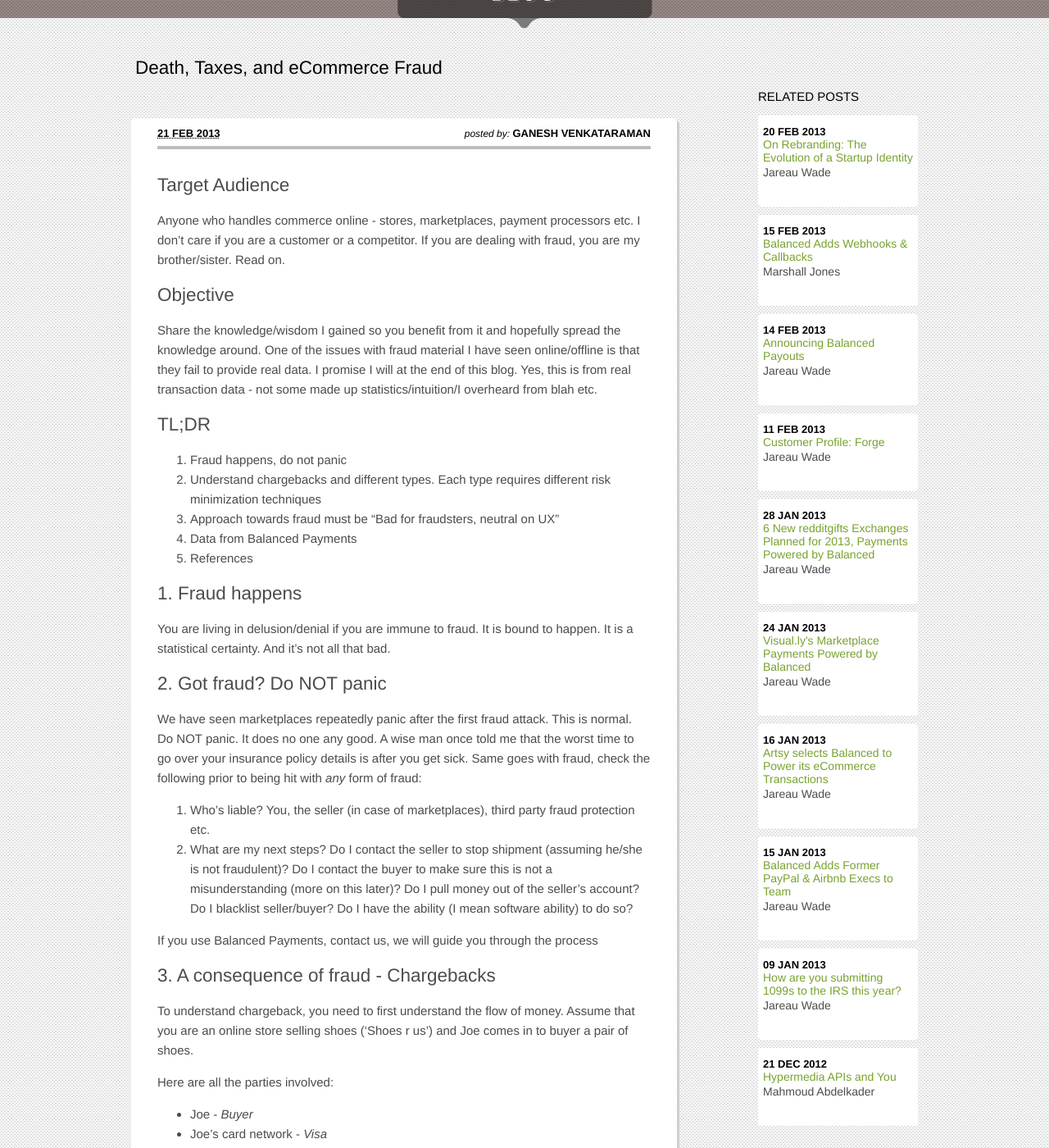
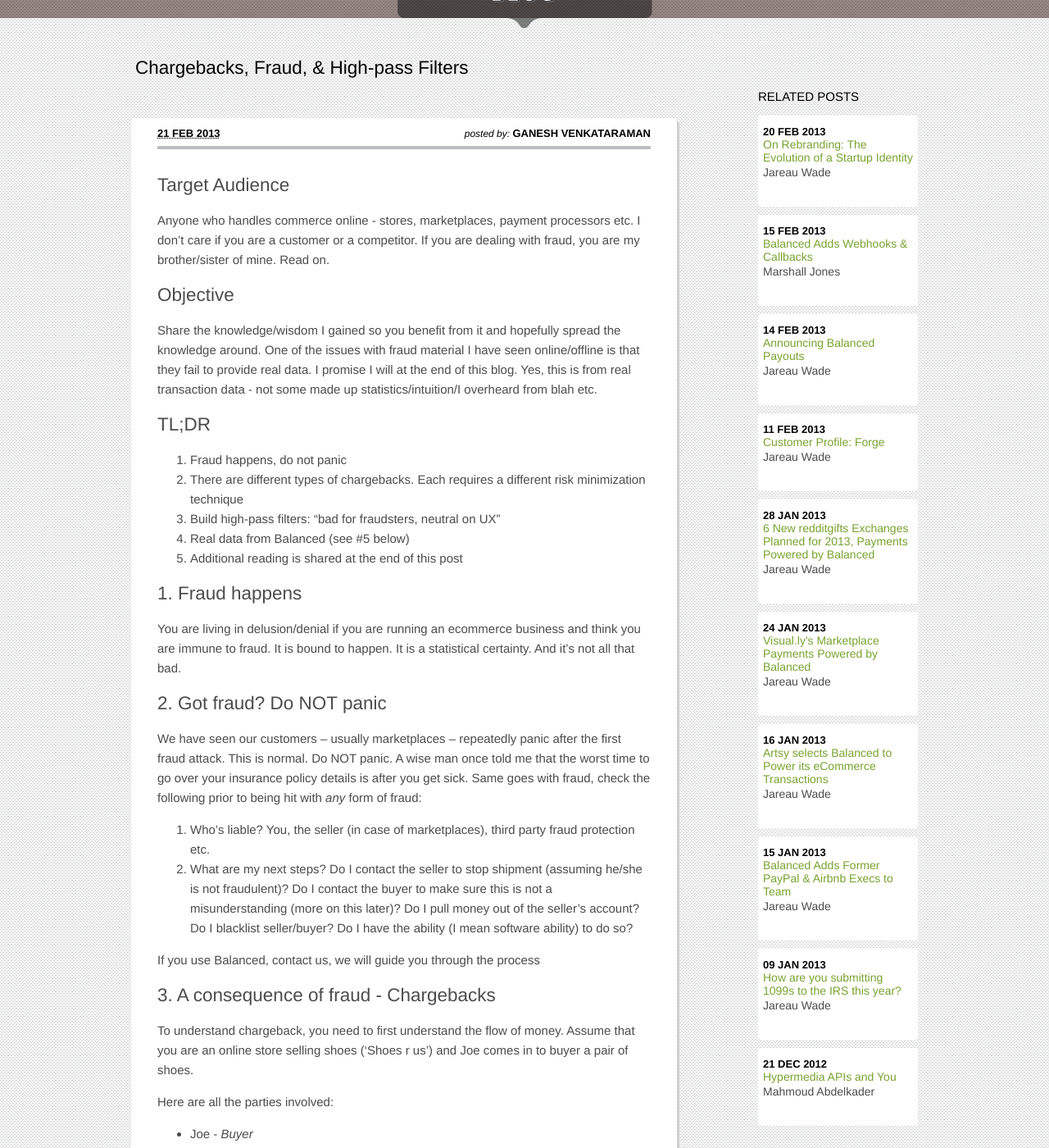
Before and after one commit to balanced/balanced.github.com, a Jekyll site: the page built from _posts/2013-02-21-fraud-data.md, in a window 1280 px wide and 1400 px high, scrolled down 258 px. Shown: the whole window at 82% size. Built offline with Jekyll 4.4.1, drawn with Linux system fonts in a browser that asks for light colours; nearby versions of some CDN libraries; library files that are not in the unit come from our copies; Markdown is read by kramdown in place of the engine named in the settings; comment, search, counter and statistics services are not loaded; some of the changed text lies outside the part shown.

Commit message:
Update _posts/2013-02-21-fraud-data.md

```diff
--- a/_posts/2013-02-21-fraud-data.md
+++ b/_posts/2013-02-21-fraud-data.md
@@ -1,17 +1,18 @@
 ---
 layout: post
 author: Ganesh Venkataraman
-title: "Death, Taxes, and eCommerce Fraud"
+title: "Chargebacks, Fraud, & High-pass Filters"
 tags:
 - balanced
 - fraud
 - data
+- chargebacks
 ---
 
 ##Target Audience
 Anyone who handles commerce online - stores, marketplaces, payment processors
 etc. I don't care if you are a customer or a competitor. If you are dealing
-with fraud, you are my brother/sister. Read on.
+with fraud, you are my brother/sister of mine. Read on.
 
 ##Objective
 Share the knowledge/wisdom I gained so you benefit from it and hopefully spread
@@ -23,27 +24,27 @@
 ##TL;DR
 
 1. Fraud happens, do not panic
-2. Understand chargebacks and different types. Each type requires different risk minimization techniques
-3. Approach towards fraud must be "Bad for fraudsters, neutral on UX"
-4. Data from Balanced Payments <provide link for later in page>
-5. References
+2. There are different types of chargebacks. Each requires a different risk minimization technique
+3. Build high-pass filters: "bad for fraudsters, neutral on UX"
+4. Real data from Balanced (see #5 below)
+5. Additional reading is shared at the end of this post
 
 ##1. Fraud happens
 
-You are living in delusion/denial if you are immune to fraud. It is bound to
+You are living in delusion/denial if you are running an ecommerce business and think you are immune to fraud. It is bound to
 happen. It is a statistical certainty. And it's not all that bad.
 
 ##2. Got fraud? Do NOT panic
 
-We have seen marketplaces repeatedly panic after the first fraud attack. This
-is normal. Do NOT panic. It does no one any good. A wise man once told me that
+We have seen our customers -- usually marketplaces -- repeatedly panic after the first fraud attack. This
+is normal. Do NOT panic. A wise man once told me that
 the worst time to go over your insurance policy details is after you get sick. Same goes
 with fraud, check the following prior to being hit with *any* form of fraud:
 
 1. Who's liable? You, the seller (in case of marketplaces), third party fraud protection etc.
 2. What are my next steps? Do I contact the seller to stop shipment (assuming he/she is not fraudulent)? Do I contact the buyer to make sure this is not a misunderstanding (more on this later)? Do I pull money out of the seller's account? Do I blacklist seller/buyer? Do I have the ability (I mean software ability) to do so?
 
-If you use Balanced Payments, contact us, we will guide you through the process
+If you use Balanced, contact us, we will guide you through the process
 
 ##3. A consequence of fraud - Chargebacks
 
@@ -74,7 +75,7 @@
 
 ##4 "Bad for fraudsters, neutral on UX"
 
-Chargebacks happen due to different reasons and each type needs different approach. The premise for all fraud prevention is simple - "How do I create practices that makes it hard for fraudsters to operate *and* does *not* create a poor user experience for legitimate customers/users"? You could go ahead and collect blood sample for every seller in your marketplace. I pretty much guarantee zero fraud this case - because you will have zero transactions. What you really need is a middle ground - "Bad for fraudsters, neutral on UX"
+Chargebacks happen due to different reasons and each type needs different approach. The premise for all fraud prevention is simple - "How do I create practices that makes it hard for fraudsters to operate *and* does *not* create a poor user experience for legitimate customers/users"? You could go ahead and collect blood sample for every seller in your marketplace. I pretty much guarantee zero fraud this case - because you will have zero transactions. What you really need is a middle ground - "Bad for fraudsters, neutral on UX." Think of it like a [high-pass filter](http://en.wikipedia.org/wiki/High-pass_filter): You want legitimate users to pass through your fraud system unaffected, while filtering out the fraudsters.
 
 ###4.1 Misunderstanding - Customer genuinely does not recognize the charge.
 
@@ -127,7 +128,7 @@
 'Card Security Code'. Flip you card and you will see a security code. Most banks do support CSC and unlike address, the false positives are rather low. Our data suggests very high fraud rate with relatively low number of false positives. Our recommendation on CSC failure - if you are starting off with low transaction volume and a rudimentary fraud system (or non-existing fraud system), treat CSC as hard failure. Accept the fact that you will lose 2% percent of legitimate transactions. If you have high transaction volume and have the means to look at other signals, do not give veto power to CSC. Treat it as a signal (with much higher weight that AVS)
 
 
-#5. Data (as I promised):
+##5. Data (as promised):
 
 <table border="1">
 <tr>
```
Also changed, not shown: other parts of _posts/2013-02-21-fraud-data.md (+1 -1 lines).
